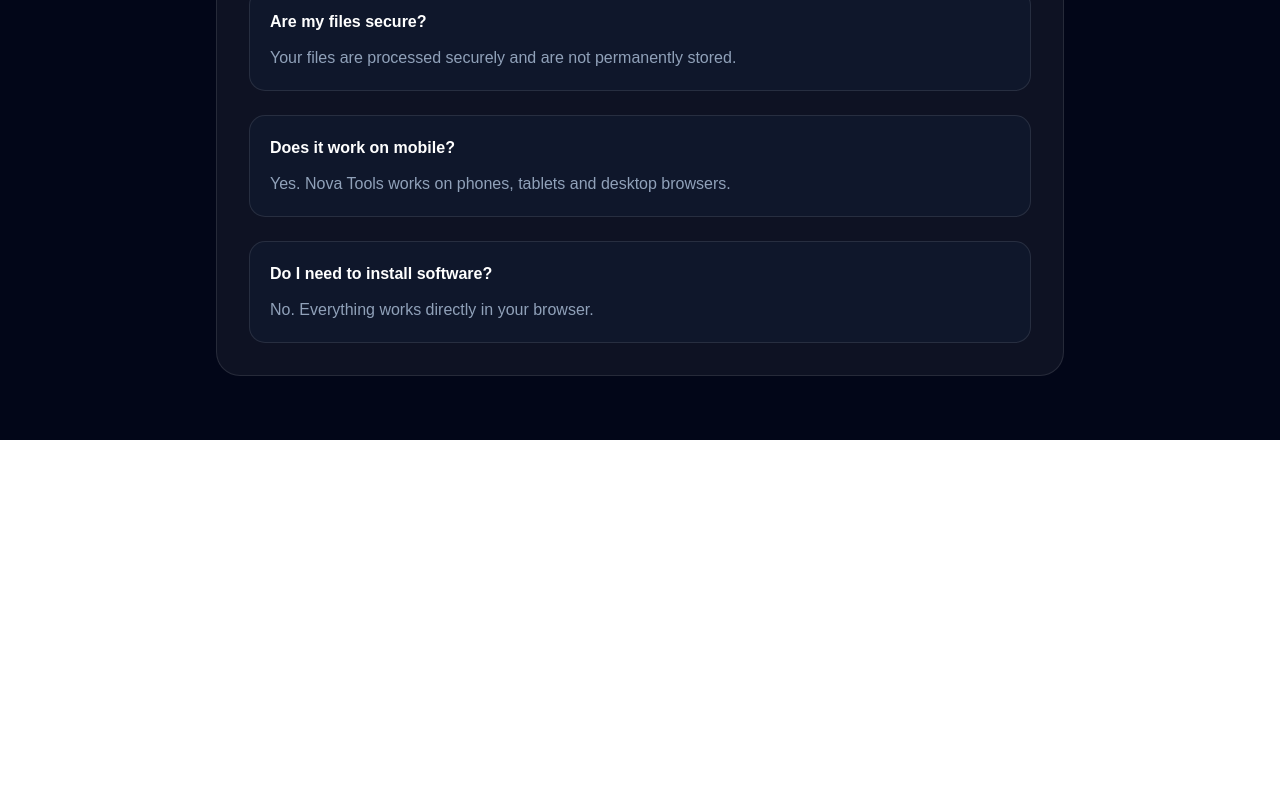
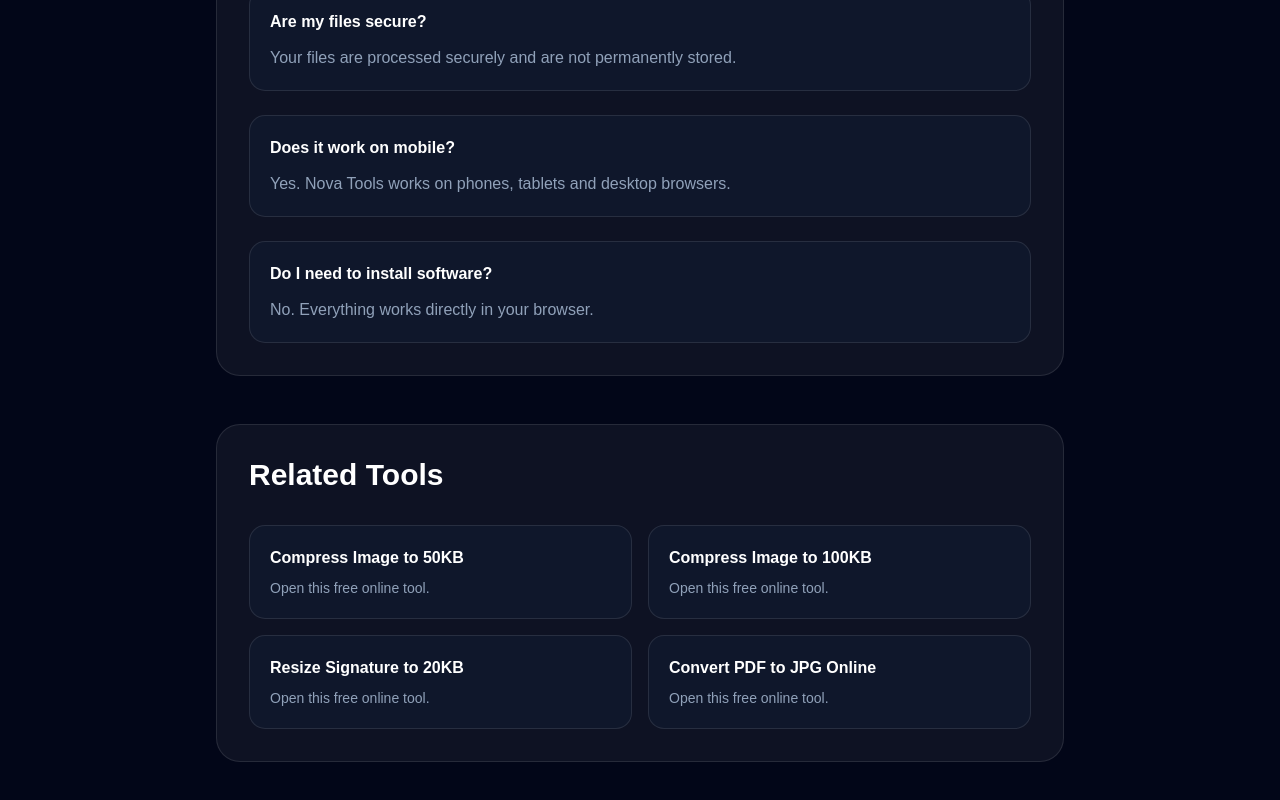
Before and after one commit to georgenepolean7-lgtm/novatools, a Next.js app: page /tools/compress-image-to-20kb in a window 1280 px wide. Shown: the part 1922-2722 px from the top of the page. Before the commit the page ends 2362 px from the top, so only its background shows below. Built offline with nearby package versions, Linux system fonts and the light colour scheme.

Commit message:
Add related tools to SEO pages

```diff
--- a/app/tools/[slug]/page.tsx
+++ b/app/tools/[slug]/page.tsx
@@ -3,6 +3,7 @@ import type { Metadata } from "next";
 import ToolContent from "@/components/seo/ToolContent";
 import { programmaticPages } from "@/lib/seo/programmaticPages";
 import FAQSection from "@/components/seo/FAQSection";
+import RelatedToolsSection from "@/components/seo/RelatedToolsSection";
 
 type PageData = {
   slug: string;
@@ -104,6 +105,10 @@ export default async function ProgrammaticPage({
   title={page.title}
 />
 
+<RelatedToolsSection
+  currentSlug={page.slug}
+/>
+
       </div>
     </main>
   );
--- /dev/null
+++ b/components/seo/RelatedToolsSection.tsx
@@ -0,0 +1,60 @@
+import Link from "next/link";
+
+type Props = {
+  currentSlug: string;
+};
+
+const relatedTools = [
+  {
+    slug: "compress-image-to-20kb",
+    title: "Compress Image to 20KB",
+  },
+  {
+    slug: "compress-image-to-50kb",
+    title: "Compress Image to 50KB",
+  },
+  {
+    slug: "compress-image-to-100kb",
+    title: "Compress Image to 100KB",
+  },
+  {
+    slug: "resize-signature-to-20kb",
+    title: "Resize Signature to 20KB",
+  },
+  {
+    slug: "convert-pdf-to-jpg-online",
+    title: "Convert PDF to JPG Online",
+  },
+];
+
+export default function RelatedToolsSection({
+  currentSlug,
+}: Props) {
+  return (
+    <section className="mt-12 rounded-3xl border border-white/10 bg-white/5 p-8">
+      <h2 className="text-3xl font-bold">
+        Related Tools
+      </h2>
+
+      <div className="mt-8 grid gap-4 md:grid-cols-2">
+        {relatedTools
+          .filter((tool) => tool.slug !== currentSlug)
+          .map((tool) => (
+            <Link
+              key={tool.slug}
+              href={`/tools/${tool.slug}`}
+              className="rounded-2xl border border-white/10 bg-slate-900 p-5 transition hover:border-cyan-400 hover:bg-slate-800"
+            >
+              <h3 className="font-semibold">
+                {tool.title}
+              </h3>
+
+              <p className="mt-2 text-sm text-slate-400">
+                Open this free online tool.
+              </p>
+            </Link>
+          ))}
+      </div>
+    </section>
+  );
+}
```
